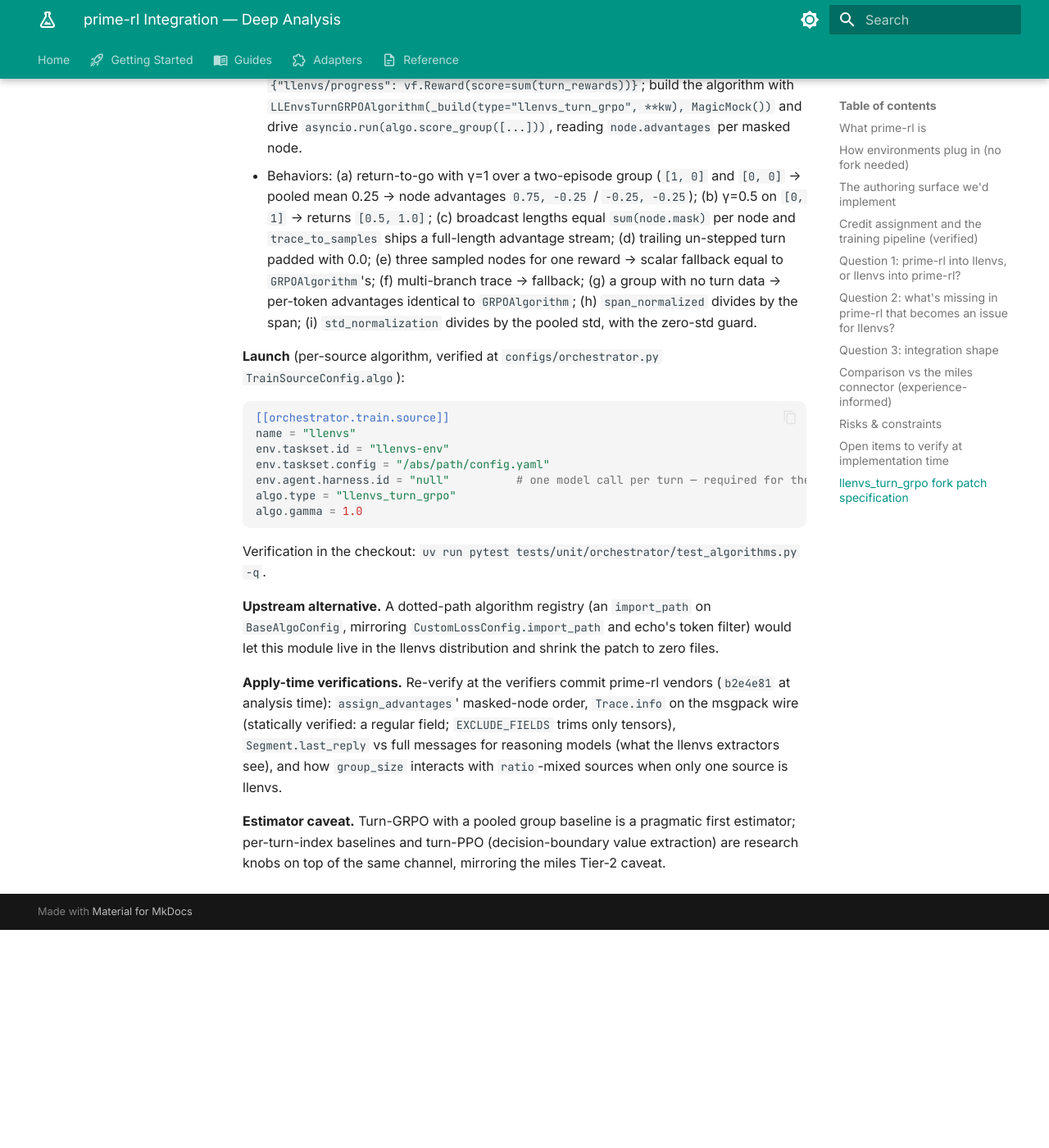
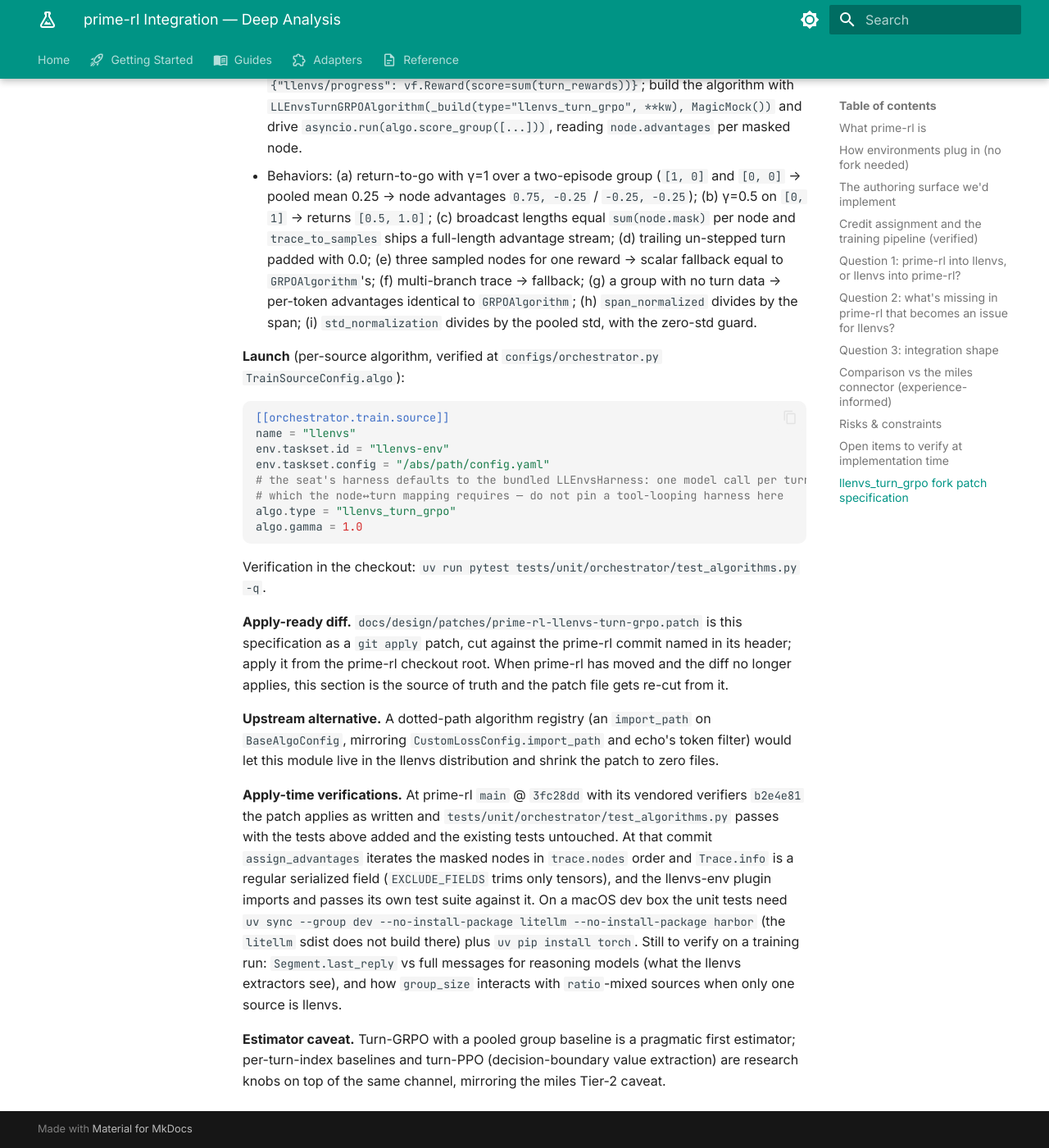
Before and after one commit to serhez/llenvs, an MkDocs documentation site: the page built from docs/design/prime-rl-integration.md, in a window 1280 px wide and 1400 px high, scrolled down 14821 px. Shown: the whole window at 82% size. Built offline with MkDocs 1.6.1 and Material for MkDocs 9.7.7, drawn with Linux system fonts in a browser that asks for light colours; before the commit the page ends 15955 px from its top, so only the background shows below that; some of the changed text lies outside the part shown.

Commit message:
docs(prime-rl): add the apply-ready llenvs_turn_grpo patch and its verification notes

````diff
--- a/docs/design/prime-rl-integration.md
+++ b/docs/design/prime-rl-integration.md
@@ -65,8 +65,7 @@ verifiers or prime-rl.
   name = "llenvs-env"
   env.taskset.id = "llenvs-env"
   env.taskset.config = "/path/to/llenvs-eval.yaml"   # our typed TasksetConfig field
-  env.agent.harness.id = "null"
-  env.agent.runtime.type = "subprocess"
+  env.agent.runtime.type = "subprocess"                # the seat's harness defaults to the bundled LLEnvsHarness
   ```
 
   The `env` block is validated against the config class the id's package declares
@@ -236,12 +235,13 @@ plugin imports `verifiers.v1`, so it cannot live under `llenvs/`'s import surfac
 
 ```
 src/llenvs_env/            # plugin id "llenvs-env" → module "llenvs_env"
-├── __init__.py            # lazy (PEP 562) __all__ = ["LLEnvsTaskset", "LLEnvsEnv"]
+├── __init__.py            # lazy (PEP 562) __all__ = ["LLEnvsTaskset", "LLEnvsEnv", "LLEnvsHarness"]
 ├── _vf.py                 # guarded `verifiers.v1` import with an install hint
 ├── _config.py             # EvalConfig load/select, Scorer/DatasetProvider caches (no vf imports)
 ├── _relay.py              # feedback/tool text, Hermes parsing → Action, cleanup (no vf imports)
 ├── taskset.py             # LLEnvsTasksetConfig, LLEnvsData, LLEnvsTask, LLEnvsTaskset
-└── env.py                 # LLEnvsEnvConfig (one `agent` seat, max_steps), LLEnvsEnv relay
+├── env.py                 # LLEnvsEnvConfig (one `agent` seat, max_steps), LLEnvsEnv relay
+└── harness.py             # LLEnvsHarness(NullHarness): the taskset's bundled default harness
 ```
 
 - **`LLEnvsTasksetConfig(vf.TasksetConfig)`**: `config: Path` (llenvs `EvalConfig`
@@ -583,22 +583,34 @@ __all__ += ["LLEnvsTurnGRPOAlgorithm"]                            # in the list
 name = "llenvs"
 env.taskset.id = "llenvs-env"
 env.taskset.config = "/abs/path/config.yaml"
-env.agent.harness.id = "null"          # one model call per turn — required for the node↔turn mapping
+# the seat's harness defaults to the bundled LLEnvsHarness: one model call per turn,
+# which the node↔turn mapping requires — do not pin a tool-looping harness here
 algo.type = "llenvs_turn_grpo"
 algo.gamma = 1.0
 ```
 
 Verification in the checkout: `uv run pytest tests/unit/orchestrator/test_algorithms.py -q`.
 
+**Apply-ready diff.** `docs/design/patches/prime-rl-llenvs-turn-grpo.patch` is this specification as a
+`git apply` patch, cut against the prime-rl commit named in its header; apply it from the prime-rl
+checkout root. When prime-rl has moved and the diff no longer applies, this section is the source
+of truth and the patch file gets re-cut from it.
+
 **Upstream alternative.** A dotted-path algorithm registry (an `import_path` on
 `BaseAlgoConfig`, mirroring `CustomLossConfig.import_path` and echo's token filter) would
 let this module live in the llenvs distribution and shrink the patch to zero files.
 
-**Apply-time verifications.** Re-verify at the verifiers commit prime-rl vendors
-(`b2e4e81` at analysis time): `assign_advantages`' masked-node order, `Trace.info` on the
-msgpack wire (statically verified: a regular field; `EXCLUDE_FIELDS` trims only tensors),
-`Segment.last_reply` vs full messages for reasoning models (what the llenvs extractors see),
-and how `group_size` interacts with `ratio`-mixed sources when only one source is llenvs.
+**Apply-time verifications.** At prime-rl `main` @ `3fc28dd` with its vendored verifiers
+`b2e4e81` the patch applies as written and `tests/unit/orchestrator/test_algorithms.py`
+passes with the tests above added and the existing tests untouched. At that commit
+`assign_advantages` iterates the masked nodes in `trace.nodes` order and `Trace.info` is a
+regular serialized field (`EXCLUDE_FIELDS` trims only tensors), and the llenvs-env plugin
+imports and passes its own test suite against it. On a macOS dev box the unit tests need
+`uv sync --group dev --no-install-package litellm --no-install-package harbor` (the
+`litellm` sdist does not build there) plus `uv pip install torch`. Still to verify on a
+training run: `Segment.last_reply` vs full messages for reasoning models (what the llenvs
+extractors see), and how `group_size` interacts with `ratio`-mixed sources when only one
+source is llenvs.
 
 **Estimator caveat.** Turn-GRPO with a pooled group baseline is a pragmatic first
 estimator; per-turn-index baselines and turn-PPO (decision-boundary value extraction) are
````
Also changed, not shown: 1 other file.
